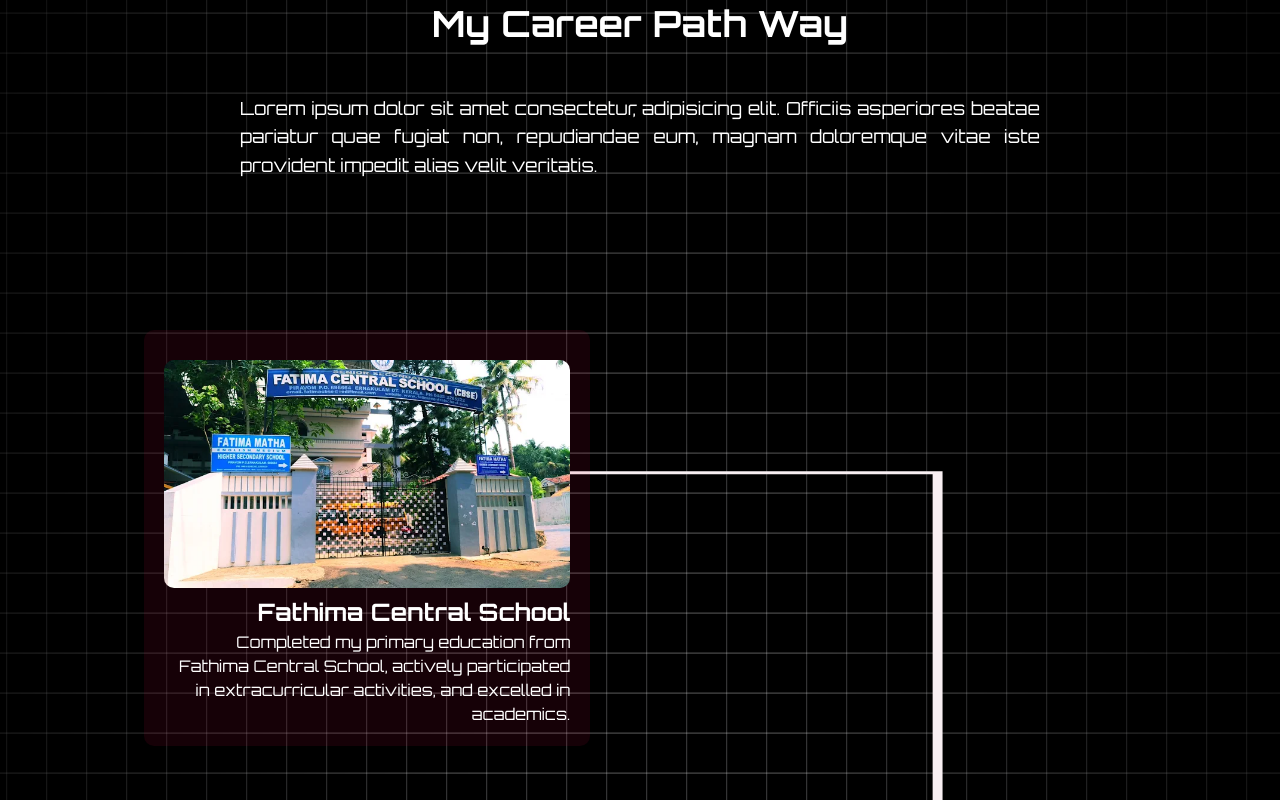
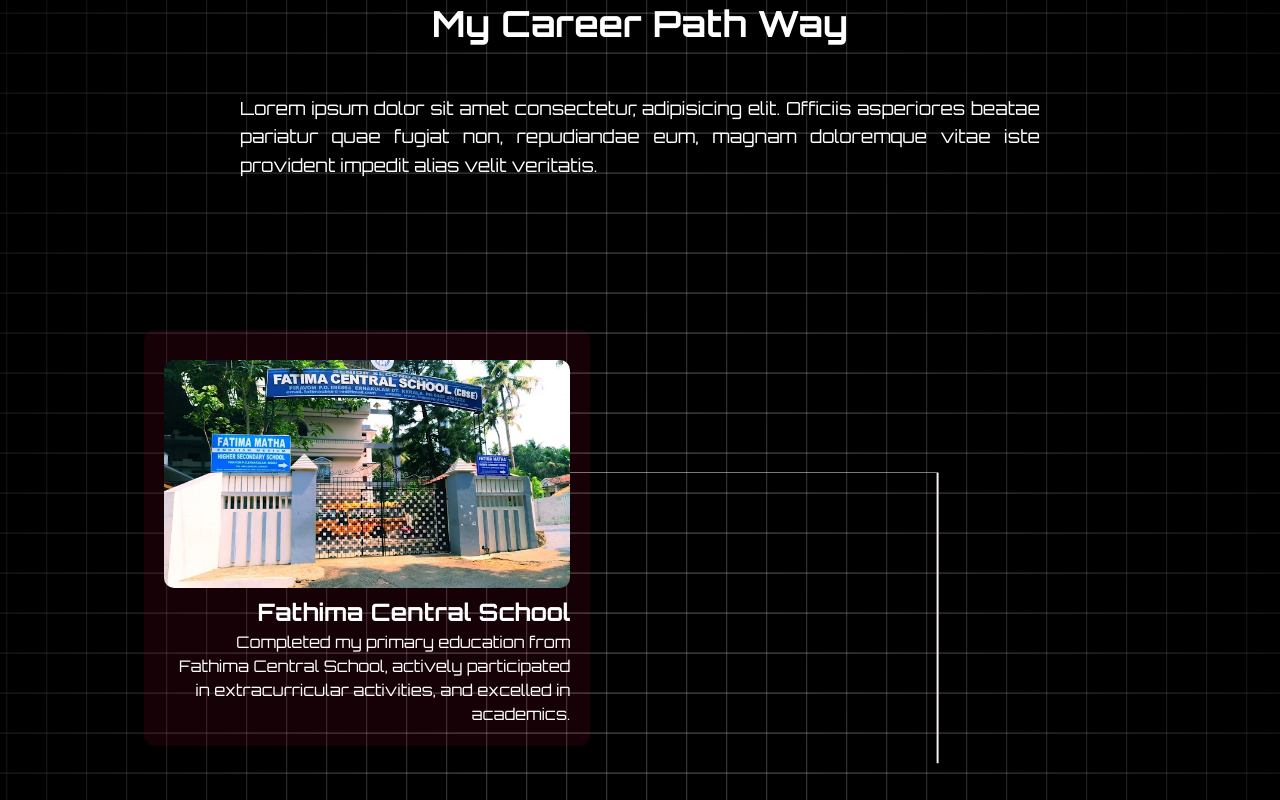
Before and after one commit to alen899-my/MR.Alen, a React (Vite) app: page / in a window 1280 px wide. Shown: the part 886-1686 px from the top of the page. Built offline with nearby package versions, Linux system fonts and the light colour scheme; the HTML template or start-up script is replaced by a standard one.

Commit message:
added pathway

```diff
--- a/src/pages/AboutPage.jsx
+++ b/src/pages/AboutPage.jsx
@@ -46,7 +46,7 @@
       { drawSVG: "0%" },
       {
         drawSVG: "100%",
-        duration: 3,
+        duration: 10,
         ease: "power2.inOut",
         scrollTrigger: {
           trigger: roadmapWrapperRef.current,
@@ -86,7 +86,7 @@
                  L80 750
                  "
               stroke="#f8eff2ff"
-              strokeWidth="1"
+              strokeWidth="0.2"
               fill="none"
               strokeLinecap="round"
             />
```
